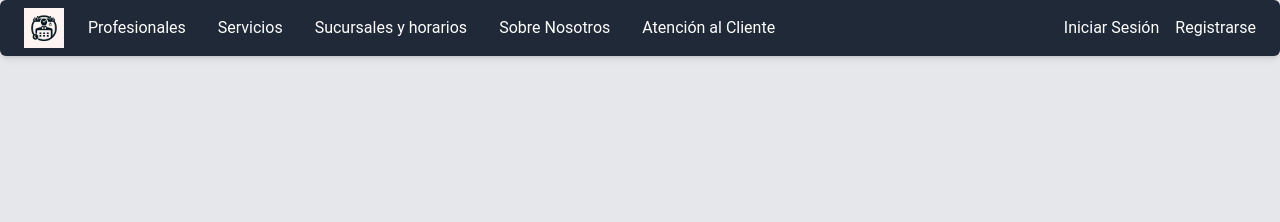
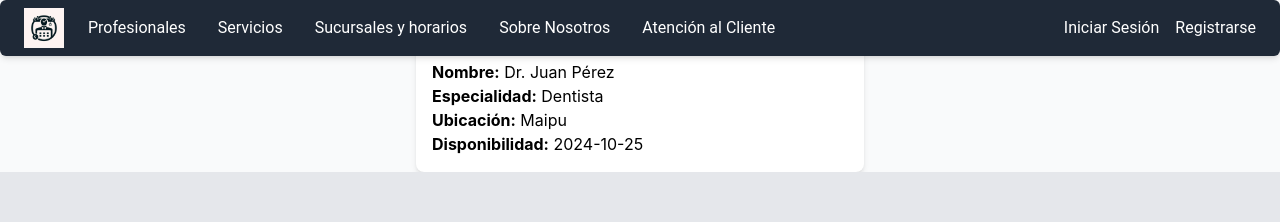
Before and after one commit to ecortescl/platform-booking-frontend, a Vue app: page /professional/1 in a window 1280 px wide. Shown: the top 222 px of the page. Built offline with nearby package versions, Linux system fonts and the light colour scheme; data requests are answered from the project's data file.

Commit message:
.
Ventana emergente

```diff
--- /dev/null
+++ b/src/components/ProfessionalModal.vue
@@ -0,0 +1,39 @@
+<template>
+    <div v-if="visible" class="fixed inset-0 flex items-center justify-center bg-black bg-opacity-50">
+      <div class="bg-white p-6 rounded-lg shadow-lg max-w-lg w-full relative">
+        <button @click="closeModal" class="absolute top-2 right-2 text-gray-500 hover:text-gray-700">
+          &times;
+        </button>
+        <h2 class="text-xl font-bold mb-4">Información del Profesional</h2>
+        <p><strong>Nombre:</strong> {{ professional.name }}</p>
+        <p><strong>Especialidad:</strong> {{ professional.specialty }}</p>
+        <p><strong>Ubicación:</strong> {{ professional.location }}</p>
+        <p><strong>Disponibilidad:</strong> {{ professional.availability }}</p>
+        <button @click="closeModal" class="mt-4 bg-blue-500 text-white px-4 py-2 rounded">Agendar cita</button>
+      </div>
+    </div>
+  </template>
+
+  <script>
+  export default {
+    props: {
+      visible: {
+        type: Boolean,
+        required: true
+      },
+      professional: {
+        type: Object,
+        required: true
+      }
+    },
+    methods: {
+      closeModal() {
+        this.$emit('close');
+      }
+    }
+  };
+  </script>
+
+  <style scoped>
+  /* Add any additional styles if needed */
+  </style>
--- a/src/components/SearchResults.vue
+++ b/src/components/SearchResults.vue
@@ -14,12 +14,18 @@
     <div v-else class="max-w-md mx-auto p-4 bg-white shadow-md rounded-lg">
       <p class="text-gray-700">No se encontraron resultados</p>
     </div>
+    <ProfessionalModal :visible="modalVisible" :professional="selectedProfessional" @close="modalVisible = false" />
   </div>
 </template>
 
 <script>
+import ProfessionalModal from './ProfessionalModal.vue';
+
 export default {
   name: 'SearchResults',
+  components: {
+    ProfessionalModal
+  },
   props: {
     results: {
       type: Array,
@@ -30,9 +36,16 @@ export default {
       required: true
     }
   },
+  data() {
+    return {
+      modalVisible: false,
+      selectedProfessional: null
+    };
+  },
   methods: {
     selectProfessional(professional) {
-      this.$emit('select-professional', professional);
+      this.selectedProfessional = professional;
+      this.modalVisible = true;
     }
   }
 };
--- a/src/router/index.js
+++ b/src/router/index.js
@@ -4,6 +4,7 @@ import Login from '../views/Login.vue';
 import About from '../views/About.vue';
 import Forgotpass from '../views/Forgotpass.vue';
 import Register from '../views/Register.vue';
+import ProfessionalDetail from '../views/ProfessionalDetail.vue'; // Importa el nuevo componente
 
 const routes = [
   { path: '/', component: Home },
@@ -11,6 +12,7 @@ const routes = [
   { path: '/about', component: About }, // Cambié 'About' a 'about' para que sea más consistente
   { path: '/forgotpass', component: Forgotpass }, // Cambié 'Forgotpass' a 'forgotpass'
   { path: '/register', component: Register }, // Cambié 'Register' a 'register'
+  { path: '/professional/:id', component: ProfessionalDetail, props: true }, // Nueva ruta dinámica
   // Agrega más rutas aquí según sea necesario
 ];
 
--- /dev/null
+++ b/src/views/ProfessionalDetail.vue
@@ -0,0 +1,46 @@
+<template>
+  <div v-if="professional" class="max-w-md mx-auto p-4 bg-white shadow-md rounded-lg">
+    <h2 class="text-xl font-bold mb-4">Información del Profesional</h2>
+    <p><strong>Nombre:</strong> {{ professional.name }}</p>
+    <p><strong>Especialidad:</strong> {{ professional.specialty }}</p>
+    <p><strong>Ubicación:</strong> {{ professional.location }}</p>
+    <p><strong>Disponibilidad:</strong> {{ professional.availability }}</p>
+  </div>
+</template>
+
+<script>
+export default {
+  props: {
+    id: {
+      type: String,
+      required: true
+    }
+  },
+  data() {
+    return {
+      professional: null
+    };
+  },
+  created() {
+    this.fetchProfessional();
+  },
+  methods: {
+    async fetchProfessional() {
+      try {
+        const response = await fetch(`http://localhost:3000/professionals/${this.id}`);
+        if (response.ok) {
+          this.professional = await response.json();
+        } else {
+          console.error('Error fetching professional data');
+        }
+      } catch (error) {
+        console.error('Error fetching professional data', error);
+      }
+    }
+  }
+};
+</script>
+
+<style scoped>
+/* Add any additional styles if needed */
+</style>
```
